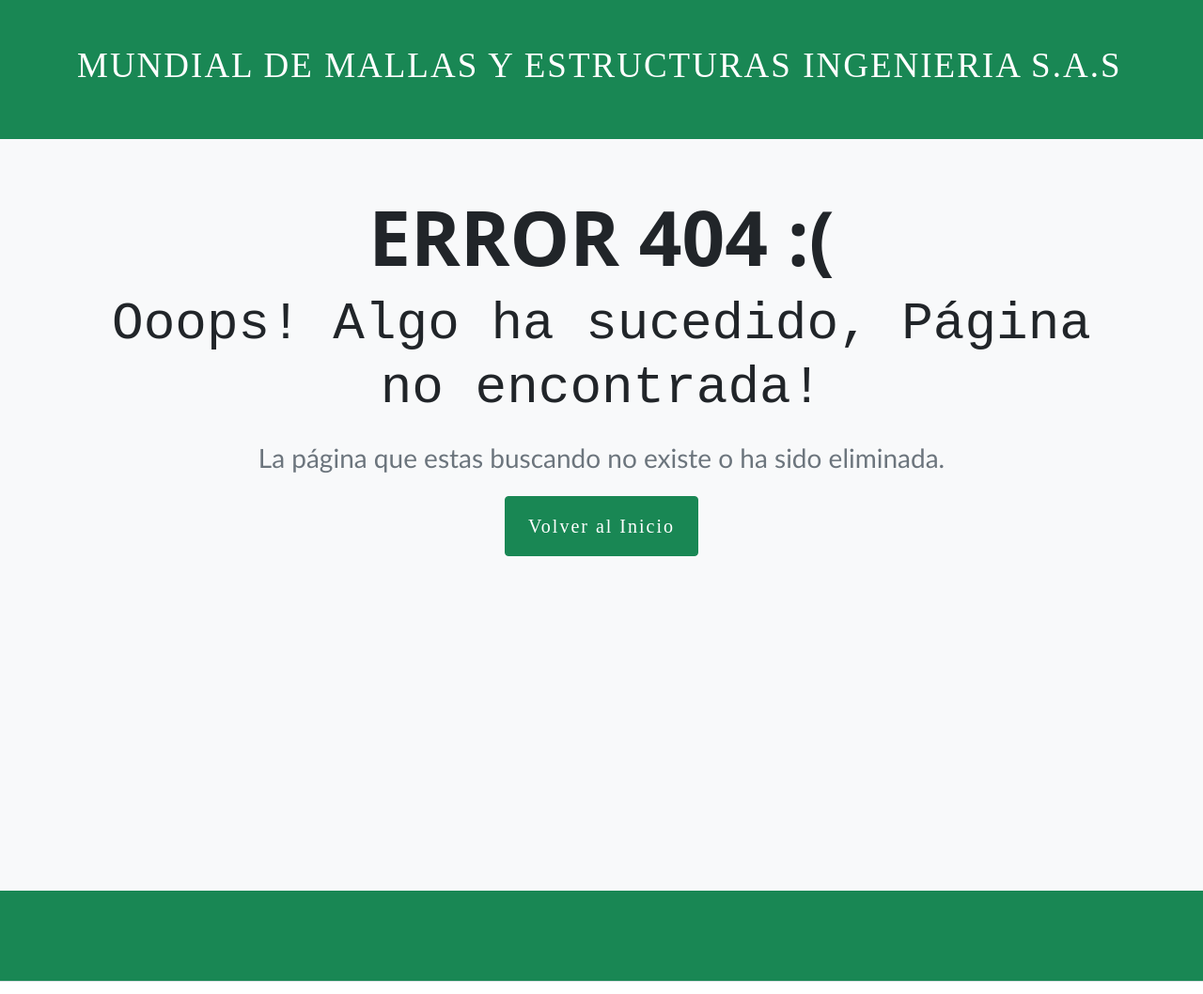
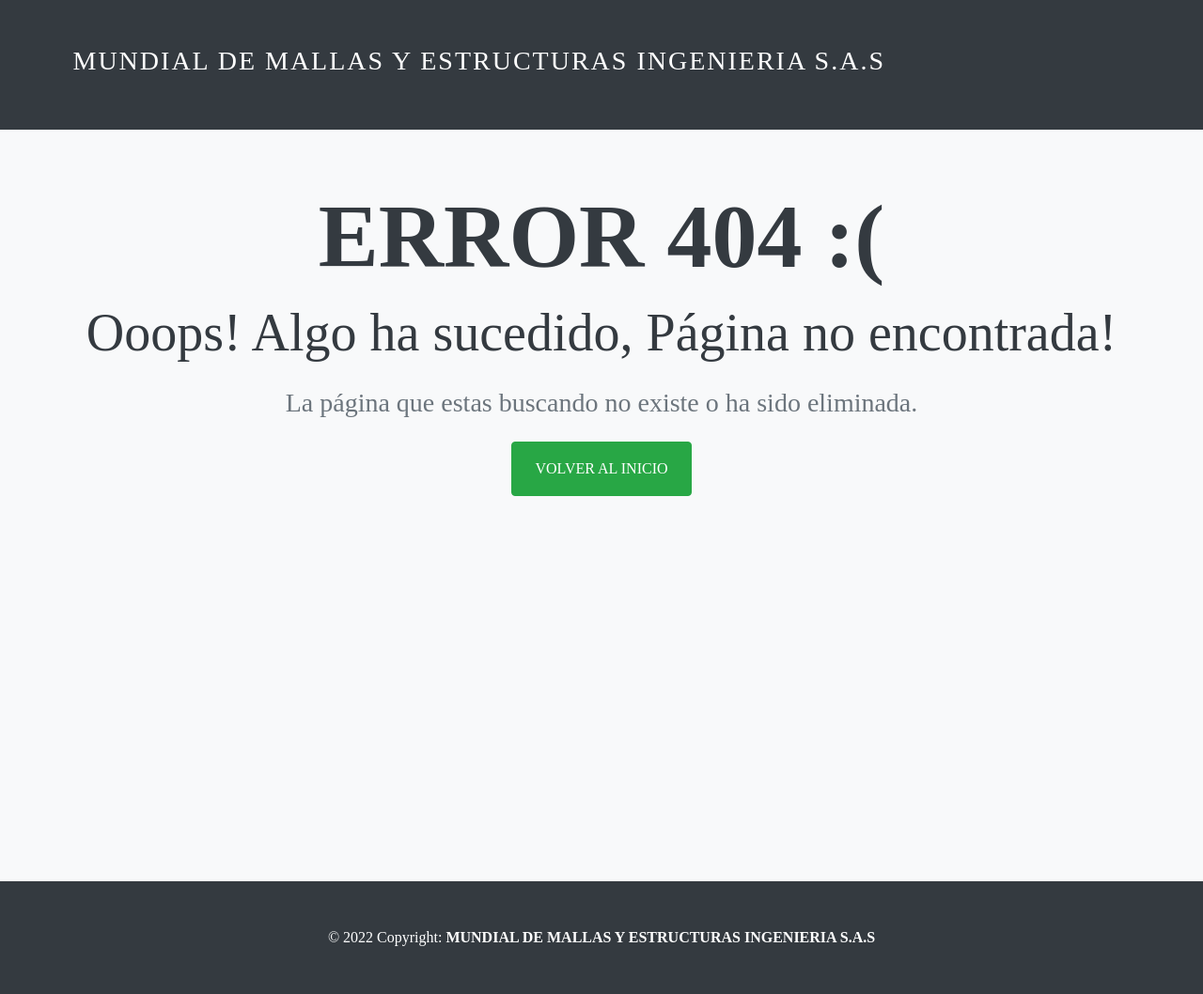
Before and after one commit to ANlizarazo/SCI, a Django app: page /error404/ in a window 1280 px wide. Shown: the whole page at 94% size. Run offline with Django 4.2, Linux system fonts and the light colour scheme; some libraries are stand-ins or nearby versions.

Commit message:
correccion de errores

```diff
--- a/base/templates/error404.html
+++ b/base/templates/error404.html
@@ -1,31 +1,60 @@
+{% load static %}
+{% load bootstrap5 %}
+{% bootstrap_css %}
+{% bootstrap_javascript %}
+{% bootstrap_messages %}
+
 <!DOCTYPE html>
 <html lang="en">
     <head>
         <meta charset="UTF-8">
+        <link rel="stylesheet" href="{% static 'css/bootstrap.min.css' %}">
+        <link rel="stylesheet" href="{% static 'css/estilos.css' %}">
+        <!-- Ionicons -->
+        <link rel="stylesheet"
+            href="https://code.ionicframework.com/ionicons/2.0.1/css/ionicons.min.css">
+        <!-- Google Font: Source Sans Pro -->
+        <link rel="stylesheet"
+            href="https://fonts.googleapis.com/css?family=Source+Sans+Pro:300,400,400i,700&display=fallback">
+        <!-- Font Awesome -->
+        <link rel="stylesheet" href="{% static 'AdminLTE/fontawesome-free/css/all.min.css' %}">
+        <!-- flag-icon-css -->
+        <link rel="stylesheet" href="{% static 'AdminLTE/flag-icon-css/css/flag-icon.min.css' %}">
+        <!-- Theme style -->
+        <link rel="stylesheet" href="{% static 'AdminLTE/css/adminlte.min.css' %}">
         <meta name="viewport" content="width=device-width, initial-scale=1.0">
-    <link rel="stylesheet" href="https://use.fontawesome.com/releases/v5.6.1/css/all.css" integrity="sha384-gfdkjb5BdAXd+lj+gudLWI+BXq4IuLW5IT+brZEZsLFm++aCMlF1V92rMkPaX4PP" crossorigin="anonymous">
-    <link rel="stylesheet" href="https://stackpath.bootstrapcdn.com/bootstrap/4.1.1/css/bootstrap.min.css" integrity="sha384-WskhaSGFgHYWDcbwN70/dfYBj47jz9qbsMId/iRN3ewGhXQFZCSftd1LZCfmhktB"crossorigin="anonymous">
-    <link rel="stylesheet" href="css/bootstrap.min.css">
-    <link rel="stylesheet" href="css\style.css">
-    <link rel="shortcut icon" href="img\logoMallas.ico" type="image/x-icon">
+        <link rel="shortcut icon" href="/static/img/logoMallas.ico" type="image/x-icon">
         <title>404 | Error</title>
     </head>
     <body>
-    <header>
-    <nav class="bg-success pt-5 pb-5">
+        <nav class="bg-gray-dark pt-5 pb-5">
             <div class="container">
-        <h3 class="text-white text-uppercase" id="titulo">Mundial de Mallas y Estructuras Ingenieria S.A.S</h3>
+                <h3 class="text-white text-uppercase" id="titulo">Mundial de
+                    Mallas y Estructuras Ingenieria S.A.S</h3>
             </div>
         </nav>
         <div class="bg-light text-center pt-5" style="height: 100vh;">
             <div class="container">
-        <h1 class="display-1 pt-2 font-weight-bold">ERROR 404 :(</h1>
-        <h1 class="display-4 pt-1 pb-3" id="pagnotfound">Ooops! Algo ha sucedido, Página no encontrada!</h1>
-        <h3 class="font-weight-light text-secondary" id="deleted">La página que estas buscando no existe o ha sido eliminada.</h3>
-        <a href="index.html" class="btn btn-success mt-3 pt-3 pb-3 pr-4 pl-4" id="backhome">Volver al Inicio</a>
+                <h1 class="display-1 pt-2 font-weight-bold text-gray-dark">ERROR 404 :(</h1>
+                <h1 class="display-4 pt-1 pb-3 text-gray-dark"
+                    id="pagnotfound">Ooops! Algo ha sucedido, Página no encontrada!</h1>
+                <h3 class="font-weight-light text-secondary" id="deleted">La
+                    página que estas buscando no existe o ha sido eliminada.</h3>
+                <a href="http://127.0.0.1:8000/inicio/" class="btn
+                    btn-success mt-3 pt-3 pb-3 pr-4 pl-4 text-uppercase"
+                    id="backhome"><tr>Volver al Inicio</tr></a>
             </div>
         </div>
-    </header>
     </body>
-<footer class="d-flex flex-wrap py-5 border-bottom btn-success"></footer>
+    <footer class="bg-gray-dark text-center text-lg-start">
+        <!-- Copyright -->
+        <div class="text-center p-5">
+            © 2022 Copyright:
+            <a class="text-white text-reset fw-bold text-decoration-none"
+                href="https://www.mundialdemallasygaviones.com/">MUNDIAL DE
+                MALLAS Y
+                ESTRUCTURAS INGENIERIA S.A.S</a>
+        </div>
+        <!-- Copyright -->
+    </footer>
 </html>
--- a/base/templates/index.html
+++ b/base/templates/index.html
@@ -12,8 +12,7 @@
         <meta charset="UTF-8">
         <meta http-equiv="X-UA-Compatible" content="IE=edge">
         <meta name="viewport" content="width=device-width, initial-scale=1.0">
-        <link rel="shortcut icon" href="static\img\logoMallas.ico"
-            type="image/x-icon">
+        <link rel="shortcut icon" href="/static/img/logoMallas.ico" type="image/x-icon">
         <title>Mundial Mallas y Estructuras </title>
     </head>
     <body>
--- a/base/templates/productos/productos2.html
+++ b/base/templates/productos/productos2.html
@@ -11,7 +11,7 @@
                 <div class="col-sm-6">
                     <ol class="breadcrumb float-sm-right">
                         <li class="breadcrumb-item"><a href="http://127.0.0.1:8000/inicio/" class="text-success">Inicio </a></li>
-                        <li class="breadcrumb-item-active"><a href="http://127.0.0.1:8000/productos/" class="text-success">/ Clientes</a></li>
+                        <li class="breadcrumb-item-active"><a href="http://127.0.0.1:8000/productos/" class="text-success">/ Productos</a></li>
                     </ol>
                 </div>
             </div>
--- a/base/templates/proveedores/proveedores2.html
+++ b/base/templates/proveedores/proveedores2.html
@@ -11,7 +11,7 @@
                 <div class="col-sm-6">
                     <ol class="breadcrumb float-sm-right">
                         <li class="breadcrumb-item"><a href="http://127.0.0.1:8000/inicio/" class="text-success">Inicio </a></li>
-                        <li class="breadcrumb-item-active"><a href="http://127.0.0.1:8000/clientes/" class="text-success">/ Clientes</a></li>
+                        <li class="breadcrumb-item-active"><a href="http://127.0.0.1:8000/clientes/" class="text-success">/ Proveedores</a></li>
                     </ol>
                 </div>
             </div>
--- a/base/templates/usuarios/usuarios2.html
+++ b/base/templates/usuarios/usuarios2.html
@@ -11,7 +11,7 @@
                 <div class="col-sm-6">
                     <ol class="breadcrumb float-sm-right">
                         <li class="breadcrumb-item"><a href="http://127.0.0.1:8000/inicio/" class="text-success">Inicio </a></li>
-                        <li class="breadcrumb-item-active"><a href="http://127.0.0.1:8000/clientes/" class="text-success">/ Clientes</a></li>
+                        <li class="breadcrumb-item-active"><a href="http://127.0.0.1:8000/clientes/" class="text-success">/ Usuarios</a></li>
                     </ol>
                 </div>
             </div>
--- a/base/templates/ventas/ventas2.html
+++ b/base/templates/ventas/ventas2.html
@@ -11,7 +11,7 @@
                 <div class="col-sm-6">
                     <ol class="breadcrumb float-sm-right">
                         <li class="breadcrumb-item"><a href="http://127.0.0.1:8000/inicio/" class="text-success">Inicio </a></li>
-                        <li class="breadcrumb-item-active"><a href="http://127.0.0.1:8000/clientes/" class="text-success">/ Clientes</a></li>
+                        <li class="breadcrumb-item-active"><a href="http://127.0.0.1:8000/clientes/" class="text-success">/ Ventas</a></li>
                     </ol>
                 </div>
             </div>
```
Also changed, not shown: base/templates/error500.html (+41 -13 lines). Lines whose indentation alone changed are shown as unchanged.
